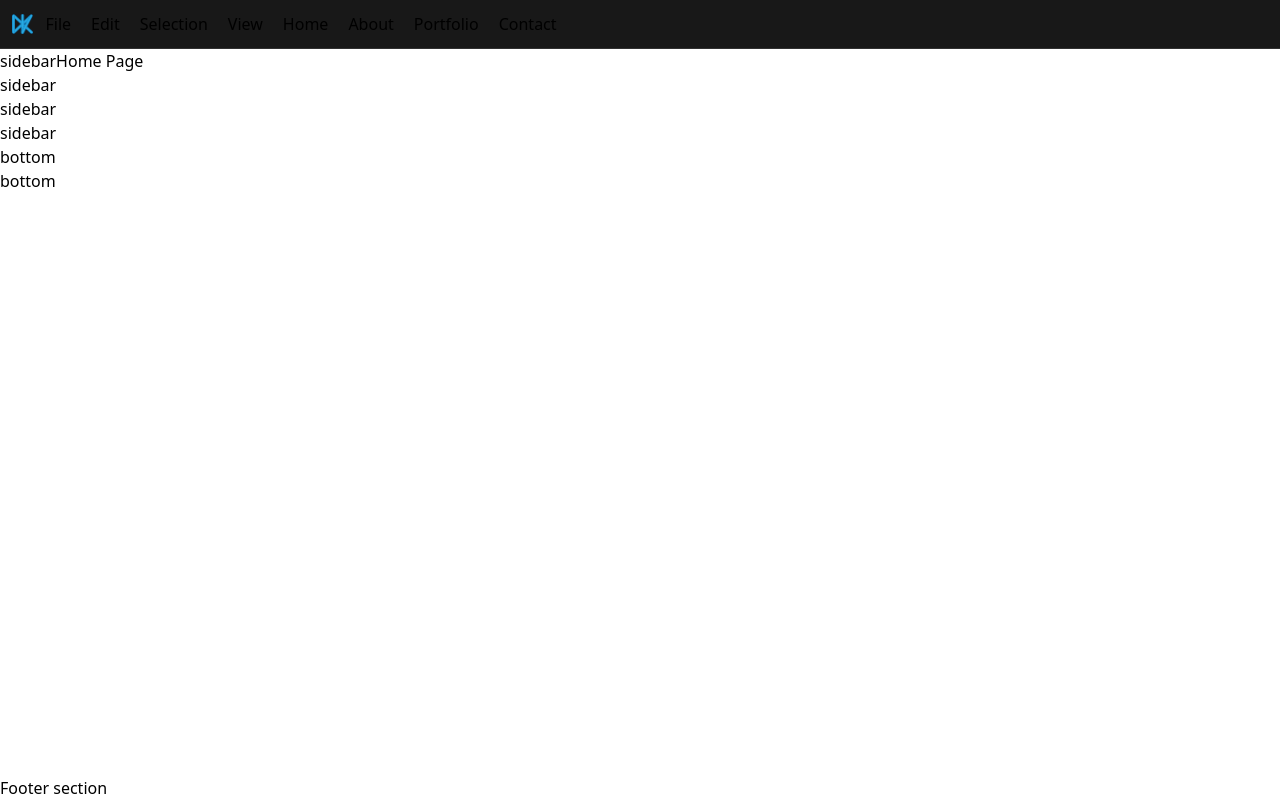
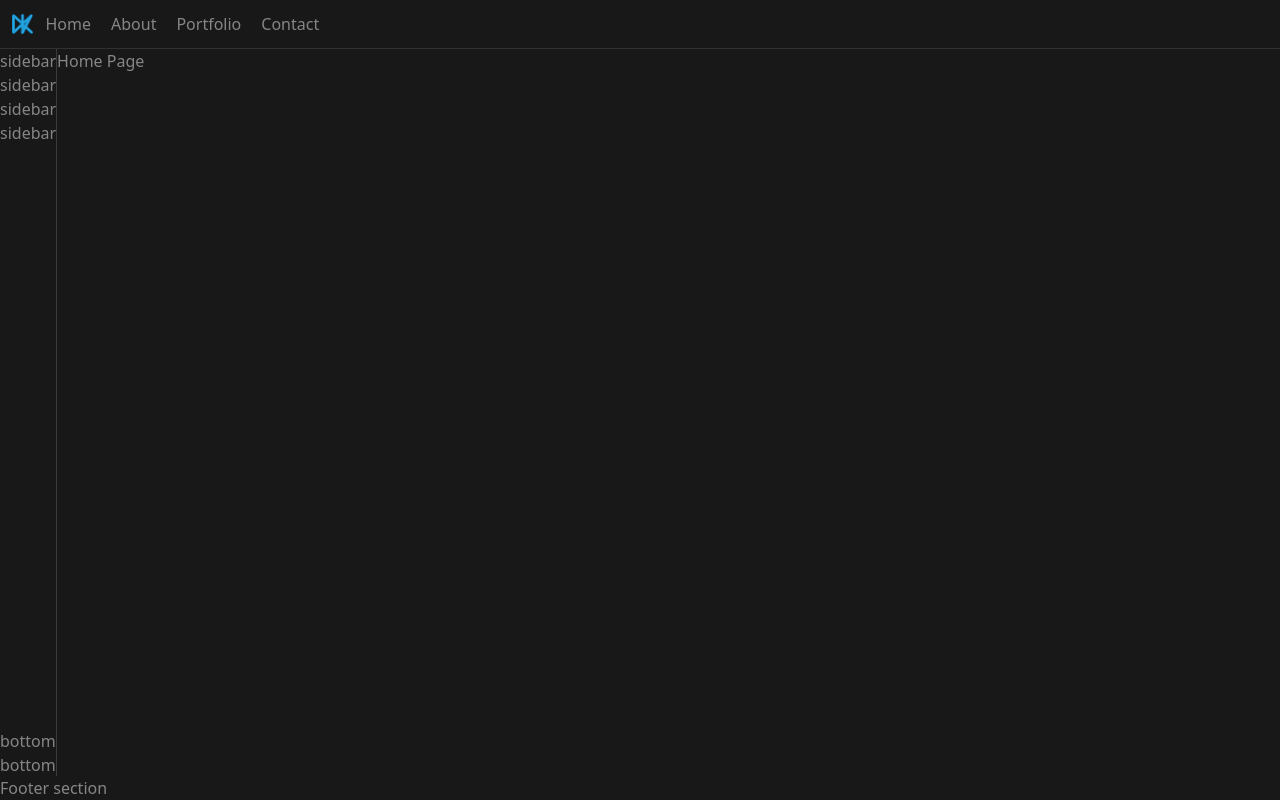
Before and after one commit to Darzwaitz/portfolio_2.0, a React (Vite) app: page / in a window 1280 px wide. Built offline with nearby package versions, Linux system fonts and the light colour scheme.

Commit message:
added colourz to page sectionz - sectionz to be sized properly

```diff
--- a/bkup/index-bkup.css
+++ b/bkup/index-bkup.css
@@ -50,7 +50,7 @@
 }
 
 /* active bcgrd-grey hover nav & terminal icons hover  */
-.color-grey-04 {
+.color-grey-05 {
     color: #2c2d2d;
 }
 
--- a/src/ui/AppLayout.jsx
+++ b/src/ui/AppLayout.jsx
@@ -7,9 +7,11 @@ function AppLayout() {
     return (
         <>
             <Header />
-            <main className="flex h-full bg-yellow-400">
+            <main className="flex h-[calc(100vh-72px)] w-full bg-yellow-400">
                 <SidebarNav />
-                <Outlet />
+                <section className="bg-black-01 text-grey-01 w-full">
+                    <Outlet />
+                </section>
             </main>
             <Footer />
         </>
--- a/src/ui/Footer.jsx
+++ b/src/ui/Footer.jsx
@@ -1,9 +1,9 @@
 function Footer() {
-  return (
-    <div className="bg-black text-red-100 fixed bottom-0 left-0 z-20 w-full">
-      Footer section
-    </div>
-  );
+    return (
+        <footer className="text-grey-01 border-t-grey-04 bg-black-01 fixed bottom-0 left-0 z-20 w-full">
+            Footer section
+        </footer>
+    )
 }
 
-export default Footer;
+export default Footer
--- a/src/ui/NavTop.jsx
+++ b/src/ui/NavTop.jsx
@@ -2,11 +2,7 @@ import { Link } from 'react-router-dom'
 
 function NavTop() {
     return (
-        <nav className="flex gap-5">
-            <Link to="/">File</Link>
-            <Link to="/">Edit</Link>
-            <Link to="/">Selection</Link>
-            <Link to="/">View</Link>
+        <nav className="text-grey-01 flex gap-5">
             <Link to="/">Home</Link>
             <Link to="/about">About</Link>
             <Link to="/portfolio">Portfolio</Link>
--- a/src/ui/SidebarNav.jsx
+++ b/src/ui/SidebarNav.jsx
@@ -1,18 +1,17 @@
 function SidebarNav() {
     return (
-        // <aside className=" bg-red-300 fixed top-0 left-0 gap-x-40 w-64 h-auto z-auto">
-        <aside className="flex flex-col justify-between bg-red-300">
+        <aside className="bg-black-01 text-grey-01 border-r-grey-04 flex flex-col justify-between border-r-[1px]">
             {/* top nav links */}
             <div>
-                <h1 className="bg-red-600 ">sidebar</h1>
-                <h1 className="bg-red-600 ">sidebar</h1>
-                <h1 className="bg-red-600 ">sidebar</h1>
-                <h1 className="bg-red-600 ">sidebar</h1>
+                <h1>sidebar</h1>
+                <h1>sidebar</h1>
+                <h1>sidebar</h1>
+                <h1>sidebar</h1>
             </div>
             {/* bottom nav links */}
             <div>
-                <p className="bg-red-200 ">bottom</p>
-                <p className="bg-red-200 ">bottom</p>
+                <p>bottom</p>
+                <p>bottom</p>
             </div>
         </aside>
     )
--- a/tailwind.config.js
+++ b/tailwind.config.js
@@ -27,7 +27,7 @@ export default {
 
             'grey-03': '#313131' /* grey-borders */,
 
-            'grey-04':
+            'grey-05':
                 '#2c2d2d' /* active bcgrd-grey hover nav & terminal icons hover */,
 
             'green-01': '#0dac6e' /* bash terminal-green */,
```
